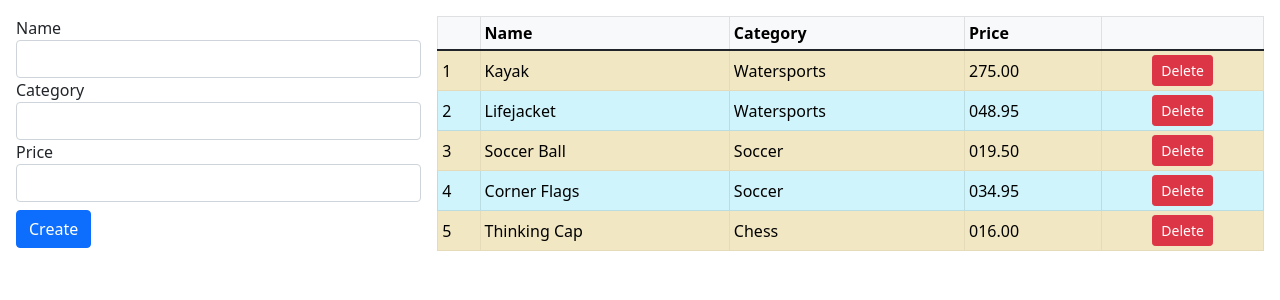
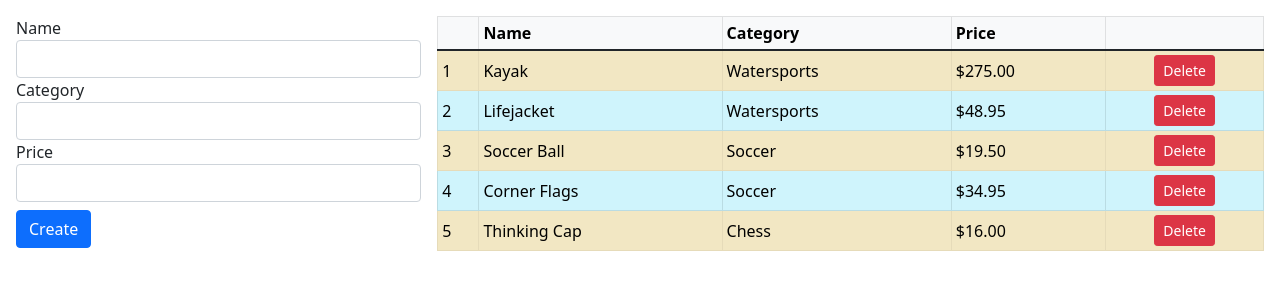
Before and after one commit to rafaelhfreitas/angular_underhood, an Angular app: page / in a window 1280 px wide. Shown: the top 300 px of the page. Built offline with nearby package versions, Linux system fonts and the light colour scheme.

Commit message:
formating currency pipe

```diff
--- a/src/app/app.module.ts
+++ b/src/app/app.module.ts
@@ -46,7 +46,7 @@ registerLocaleData(localeFr);
     BrowserAnimationsModule,
     FormsModule
   ],
-  providers: [{provide: LOCALE_ID, useValue: "fr-FR"}],
+  // providers: [{provide: LOCALE_ID, useValue: "fr-FR"}],
   bootstrap: [ProductComponent]
 })
 export class AppModule { }
--- a/src/app/productTable.component.html
+++ b/src/app/productTable.component.html
@@ -35,7 +35,7 @@
             <td>{{i + 1}}</td>
             <td>{{item.name}}</td>
             <td>{{item.category}}</td>
-            <td>{{item.price | number:"3.2-2":"en-US" }}</td>
+            <td>{{item.price | currency:"USD":"symbol":"2.2-2" }}</td>
             <td class="text-center">
                 <button class="btn btn-danger btn-sm" (click)="deleteProduct(item.id)">
                     Delete
```
